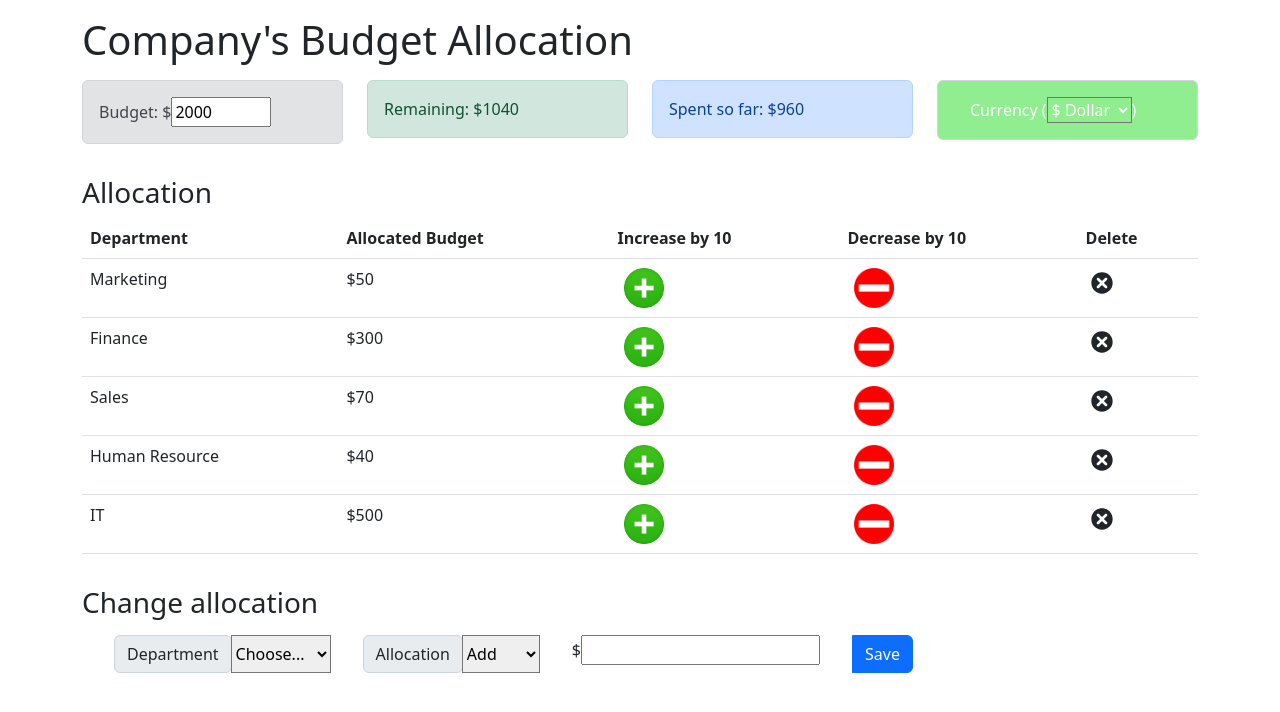
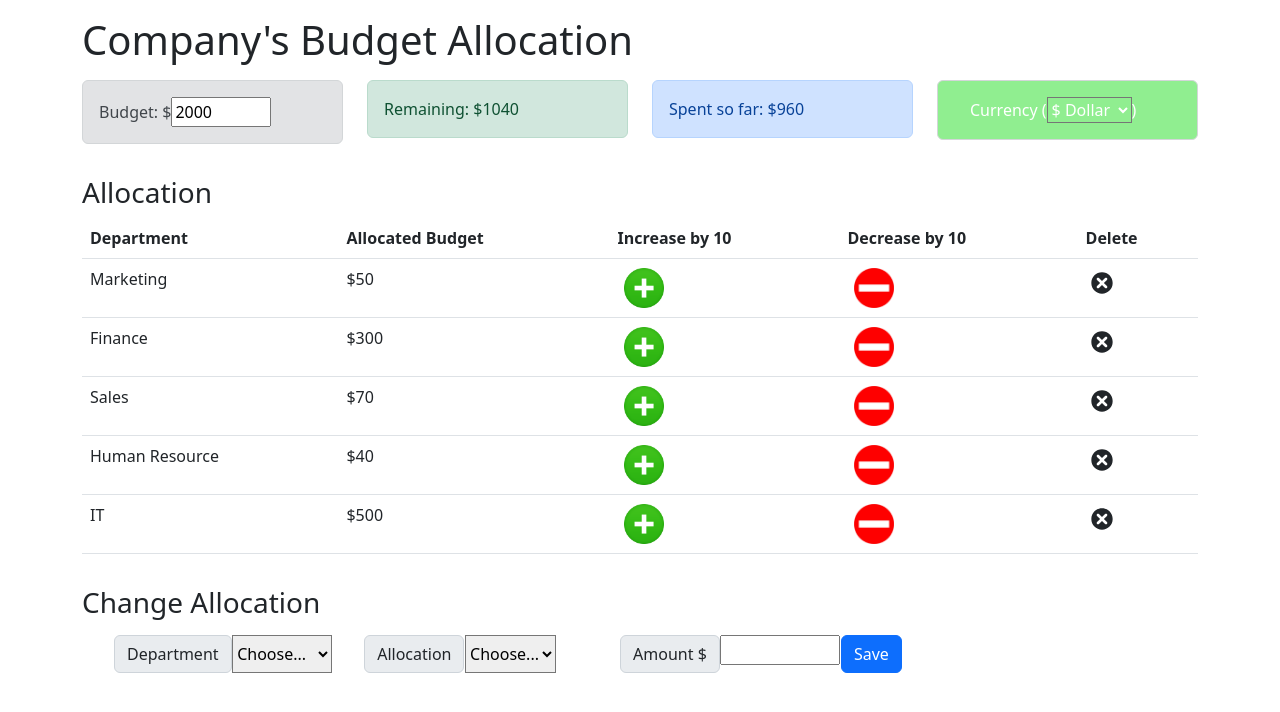
Before and after one commit to dracospitfire/Budget-App, a React (Create React App) app: page / in a window 1280 px wide. Shown: the top 712 px of the page. Built offline with nearby package versions, Linux system fonts and the light colour scheme.

Commit message:
Updated Allocation Toolbar

```diff
--- a/src/App.js
+++ b/src/App.js
@@ -61,7 +61,7 @@ const App = () => {
                         </div>
                     }
                     </div>
-                    <h3 className='mt-3'>Change allocation</h3>
+                    <h3 className='mt-3'>Change Allocation</h3>
                     <div className='row mt-3'>
                         {/* Add AllocationForm component here under */
                     //AllocationForm component
--- a/src/components/AllocationForm.js
+++ b/src/components/AllocationForm.js
@@ -50,9 +50,9 @@ const AllocationForm = (props) => {
     return (
         <div>
             <div className='row'>
+                <div className="input-group mb-3">
 
-            <div className="input-group mb-3" style={{ marginLeft: '2rem' }}>
-                    <div className="input-group-prepend">
+                    <div className="input-group-prepend" style={{ marginLeft: '2rem', marginRight: '.1rem' }}>
                         <label className="input-group-text" htmlFor="inputGroupSelect01">Department</label>
                     </div>
                     <select className="custom-select" id="inputGroupSelect01" onChange={(event) => setName(event.target.value)}>
@@ -65,29 +65,36 @@ const AllocationForm = (props) => {
                             <option value="Admin" name="admin">Admin</option>
                     </select>
 
-                    <div className="input-group-prepend" style={{ marginLeft: '2rem' }}>
+                    <div className="input-group-prepend" style={{ marginLeft: '2rem', marginRight: '.1rem' }}>
                         <label className="input-group-text" htmlFor="inputGroupSelect02">Allocation</label>
                     </div>
                     <select className="custom-select" id="inputGroupSelect02" onChange={(event) => setAction(event.target.value)}>
+                        <option defaultValue>Choose...</option>
                             <option defaultValue value="Add" name="Add">Add</option>
                             <option value="Reduce" name="Reduce">Reduce</option>
                     </select>
-                        <span style={{marginLeft: '2rem' , size: 10}}>{Currency}
+                    <div className="input-group-prepend" style={{ marginLeft: '2em' }}>
+                    </div>
+                    <div className="input-group-prepend" style={{ marginLeft: '2em', marginRight: '.1rem' }}>
+                        <label className="input-group-text" htmlFor="inputGroupSelect02">Amount {Currency}</label>
+                    </div>
+                    <span style={{ marginRight: '.1rem'}}>
                         <input
                             required='required'
                             type='number'
                             id='cost'
                             value={cost}
                             min="1"
-                        onChange={(event) => setCost(event.target.value)}>
+                            onChange={(event) => setCost(event.target.value)}
+                            style={{ width: '120px' }}>
                         </input>
                     </span>
-                    <button className="btn btn-primary" onClick={submitEvent} style={{ marginLeft: '2rem' }}>
+                    <button className="btn btn-primary rounded" onClick={submitEvent}>
                         Save
                     </button>
+
                 </div>
             </div>
-
         </div>
   );
 };
```
Lines whose indentation alone changed are shown as unchanged.
